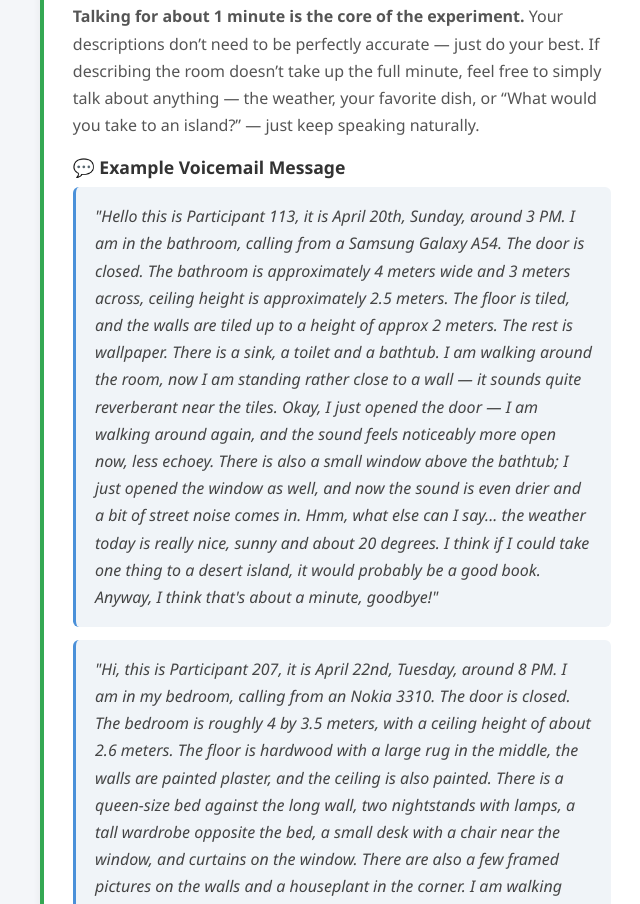
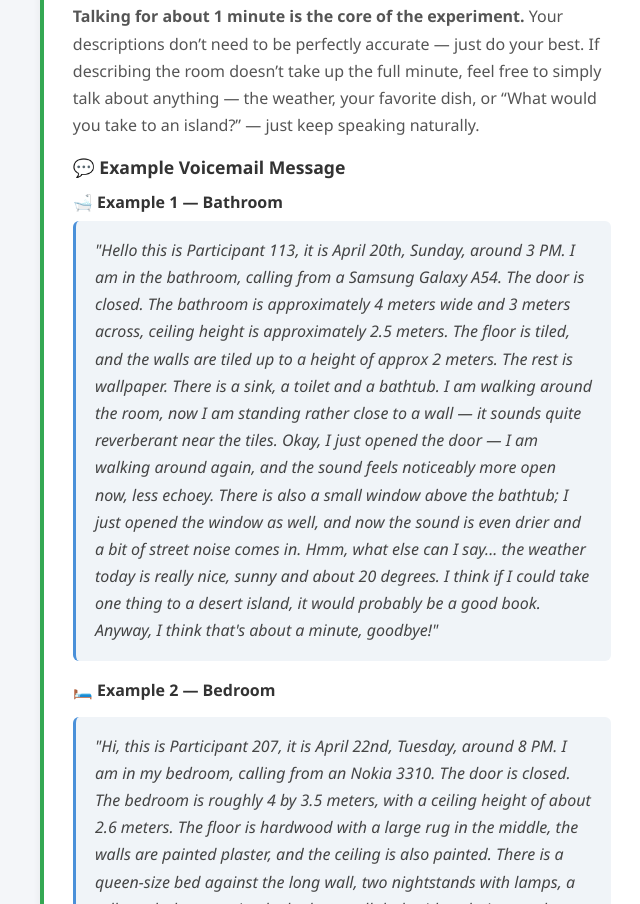
Before and after one commit to vhock/aufo.voicemail, a plain HTML site: page index.html in a window 1280 px wide. Shown: the part 649-1553 px from the top of the page, without its empty margins (300-940 px from the left). Drawn offline with Linux system fonts and the light colour scheme.

Commit message:
minor tweaks

```diff
--- a/index.html
+++ b/index.html
@@ -68,9 +68,11 @@
         <p data-i18n="introP2">As a participant, you will <strong>leave a voicemail of approximately 1 minute from as many rooms as possible in your apartment</strong> (bathroom, living room, kitchen, bedroom, stairway,balcony), briefly describing your surroundings in each. The whole process takes about 5 minutes.</p>
         <p data-i18n="introP3"><strong>Talking for about 1 minute is the core of the experiment.</strong> Your descriptions don’t need to be perfectly accurate — just do your best. If describing the room doesn’t take up the full minute, feel free to simply talk about anything — the weather, your favorite dish, or “What would you take to an island?” — just keep speaking naturally.</p>
         <h3 style="margin-top:1rem; margin-bottom:.5rem; color:#333; font-size:1.1rem;" data-i18n="exampleTitle">💬 Example Voicemail Message</h3>
+        <p style="margin-top:.6rem; margin-bottom:.3rem; font-weight:600; color:#333;" data-i18n="exampleLabel1">🛁 Example 1 — Bathroom</p>
         <blockquote style="background:#f0f4f8; border-left:3px solid #4a90d9; padding:1rem 1.2rem; border-radius:6px; color:#444; font-style:italic; line-height:1.7;" data-i18n="exampleQuote">
             "Hello this is Participant 113, it is April 20th, Sunday, around 3 PM. I am in the bathroom, calling from a Samsung Galaxy A54. The door is closed. The bathroom is approximately 4 meters wide and 3 meters across, ceiling height is approximately 2.5 meters. The floor is tiled, and the walls are tiled up to a height of approx 2 meters. The rest is wallpaper. There is a sink, a toilet and a bathtub. I am walking around the room, now I am standing rather close to a wall — it sounds quite reverberant near the tiles. Okay, I just opened the door — I am walking around again, and the sound feels noticeably more open now, less echoey. There is also a small window above the bathtub; I just opened the window as well, and now the sound is even drier and a bit of street noise comes in. Hmm, what else can I say... the weather today is really nice, sunny and about 20 degrees. I think if I could take one thing to a desert island, it would probably be a good book. Anyway, I think that's about a minute, goodbye!"
         </blockquote>
+        <p style="margin-top:1rem; margin-bottom:.3rem; font-weight:600; color:#333;" data-i18n="exampleLabel2">🛏️ Example 2 — Bedroom</p>
         <blockquote style="background:#f0f4f8; border-left:3px solid #4a90d9; padding:1rem 1.2rem; border-radius:6px; color:#444; font-style:italic; line-height:1.7; margin-top:.8rem;" data-i18n="exampleQuote2">
             "Hi, this is Participant 207, it is April 22nd, Tuesday, around 8 PM. I am in my bedroom, calling from an Nokia 3310. The door is closed. The bedroom is roughly 4 by 3.5 meters, with a ceiling height of about 2.6 meters. The floor is hardwood with a large rug in the middle, the walls are painted plaster, and the ceiling is also painted. There is a queen-size bed against the long wall, two nightstands with lamps, a tall wardrobe opposite the bed, a small desk with a chair near the window, and curtains on the window. There are also a few framed pictures on the walls and a houseplant in the corner. I am walking around the room while talking — near the wardrobe it sounds a tiny bit warmer, and standing on the rug the sound feels a bit softer than near the wall. Okay, I just opened the window — and honestly, sounds pretty much the same for me, maybe just a little more outside noise. That's about it for the bedroom, talk to you next time, bye!"
         </blockquote>
@@ -117,9 +119,11 @@
                 <li data-i18n="i13">Hang up, then move to the next room and call again.</li>
             </ul>
             <h3 style="margin-top:1rem; margin-bottom:.5rem; color:#333; font-size:1.1rem;" data-i18n="exampleTitle">💬 Example Voicemail Message</h3>
+            <p style="margin-top:.6rem; margin-bottom:.3rem; font-weight:600; color:#333;" data-i18n="exampleLabel1">🛁 Example 1 — Bathroom</p>
             <blockquote style="background:#f0f4f8; border-left:3px solid #4a90d9; padding:1rem 1.2rem; border-radius:6px; color:#444; font-style:italic; line-height:1.7;" data-i18n="exampleQuote">
                 "Hello this is Participant 113, it is April 20th, Sunday, around 3 PM. I am in the bathroom, calling from a Samsung Galaxy A54. The door is closed. The bathroom is approximately 4 meters wide and 3 meters across, ceiling height is approximately 2.5 meters. The floor is tiled, and the walls are tiled up to a height of approx 2 meters. The rest is wallpaper. There is a sink, a toilet and a bathtub. I am walking around the room, now I am standing rather close to a wall — it sounds quite reverberant near the tiles. Okay, I just opened the door — I am walking around again, and the sound feels noticeably more open now, less echoey. There is also a small window above the bathtub; I just opened the window as well, and now the sound is even drier and a bit of street noise comes in. Hmm, what else can I say... the weather today is really nice, sunny and about 20 degrees. I think if I could take one thing to a desert island, it would probably be a good book. Anyway, I think that's about a minute, goodbye!"
             </blockquote>
+            <p style="margin-top:1rem; margin-bottom:.3rem; font-weight:600; color:#333;" data-i18n="exampleLabel2">🛏️ Example 2 — Bedroom</p>
             <blockquote style="background:#f0f4f8; border-left:3px solid #4a90d9; padding:1rem 1.2rem; border-radius:6px; color:#444; font-style:italic; line-height:1.7; margin-top:.8rem;" data-i18n="exampleQuote2">
                 "Hi, this is Participant 207, it is April 22nd, Tuesday, around 8 PM. I am in my bedroom, calling from an Nokia 3310. The door is closed. The bedroom is roughly 4 by 3.5 meters, with a ceiling height of about 2.6 meters. The floor is hardwood with a large rug in the middle, the walls are painted plaster, and the ceiling is also painted. There is a queen-size bed against the long wall, two nightstands with lamps, a tall wardrobe opposite the bed, a small desk with a chair near the window, and curtains on the window. There are also a few framed pictures on the walls and a houseplant in the corner. I am walking around the room while talking — near the wardrobe it sounds a tiny bit warmer, and standing on the rug the sound feels a bit softer than near the wall. Okay, I just opened the window — and honestly, sounds pretty much the same for me, maybe just a little more outside noise. That's about it for the bedroom, talk to you next time, bye!"
             </blockquote>
@@ -201,6 +205,8 @@
                 introP2: 'As a participant, you will <strong>leave a voicemail of approximately 1-2 minutes from as many rooms as possible in your apartment and the surrounding areas</strong> (such as the bathroom, living room, kitchen, bedroom, hallway, balcony, stairway or even inside your car), briefly describing your surroundings in addition to performing small changes like opening or closing doors and windows. The whole process should take no longer than 5 to 10 minutes.',
                 introP3: '<strong>Talking for about 1 minute is the core of the experiment.</strong> Your descriptions don’t need to be perfectly accurate — just do your best. If describing the room doesn’t take up the full minute, feel free to simply talk about anything — the weather, your favorite dish, or “What would you take to an island?” — just keep speaking naturally.',
                 exampleTitle: '💬 Example Voicemail Message',
+                exampleLabel1: '🛁 Example 1 — Bathroom',
+                exampleLabel2: '🛏️ Example 2 — Bedroom',
                 exampleQuote: '"Hello this is Participant 113, it is April 20th, Sunday, around 3 PM. I am in the bathroom, calling from a Samsung Galaxy A54. The door is closed. The bathroom is approximately 4 meters wide and 3 meters across, ceiling height is approximately 2.5 meters. The floor is tiled, and the walls are tiled up to a height of approx 2 meters. The rest is wallpaper. There is a sink, a toilet and a bathtub. I am walking around the room, now I am standing rather close to a wall — it sounds quite reverberant near the tiles. Okay, I just opened the door — I am walking around again, and the sound feels noticeably more open now, less echoey. There is also a small window above the bathtub; I just opened the window as well, and now the sound is even drier and a bit of street noise comes in. Hmm, what else can I say... the weather today is really nice, sunny and about 20 degrees. I think if I could take one thing to a desert island, it would probably be a good book. Anyway, I think that\'s about a minute, goodbye!"',
                 exampleQuote2: '"Hi, this is Participant 207, it is April 22nd, Tuesday, around 8 PM. I am in my bedroom, calling from an Nokia 3310. The door is closed. The bedroom is roughly 4 by 3.5 meters, with a ceiling height of about 2.6 meters. The floor is hardwood with a large rug in the middle, the walls are painted plaster, and the ceiling is also painted. There is a queen-size bed against the long wall, two nightstands with lamps, a tall wardrobe opposite the bed, a small desk with a chair near the window, and curtains on the window. There are also a few framed pictures on the walls and a houseplant in the corner. I am walking around the room while talking — near the wardrobe it sounds a tiny bit warmer, and standing on the rug the sound feels a bit softer than near the wall. Okay, I just opened the window — and honestly, sounds pretty much the same for me, maybe just a little more outside noise. That\'s about it for the bedroom, talk to you next time, bye!"',
                 introP4: 'All data is handled confidentially and used for scientific purposes only.',
@@ -273,6 +279,8 @@
                 introP2: 'Als Teilnehmer hinterlassen Sie <strong>aus 5 Räumen Ihrer Wohnung jeweils eine Voicemail von ungefähr 1 Minute</strong> (Badezimmer, Wohnzimmer, Küche, Schlafzimmer und Flur) und beschreiben dabei kurz Ihre Umgebung. Der gesamte Ablauf dauert etwa 5 Minuten.',
                 introP3: '<strong>Etwa 1 Minute zu sprechen ist der Kern des Experiments.</strong> Ihre Beschreibungen müssen nicht perfekt sein — geben Sie einfach Ihr Bestes. Wenn die Raumbeschreibung keine ganze Minute füllt, sprechen Sie gerne einfach über etwas anderes weiter — z. B. über das Wetter, Ihr Lieblingsgericht oder „Was würden Sie auf eine Insel mitnehmen?“ — wichtig ist nur, natürlich weiterzusprechen.',
                 exampleTitle: '💬 Beispiel für eine Voicemail-Nachricht',
+                exampleLabel1: '🛁 Beispiel 1 — Badezimmer',
+                exampleLabel2: '🛏️ Beispiel 2 — Schlafzimmer',
                 exampleQuote: '"Hallo, hier ist Teilnehmer 113, es ist der 20. April, Sonntag, etwa 15 Uhr. Ich bin im Badezimmer und rufe von einem Samsung Galaxy A54 an. Die Tür ist geschlossen. Das Badezimmer ist ungefähr 4 Meter breit und 3 Meter lang, die Deckenhöhe beträgt etwa 2,5 Meter. Der Boden ist gefliest, und die Wände sind bis etwa 2 Meter Höhe gefliest. Der Rest ist tapeziert. Es gibt ein Waschbecken, eine Toilette und eine Badewanne. Ich gehe gerade im Raum umher, jetzt stehe ich eher nahe an einer Wand — in der Nähe der Fliesen klingt es ziemlich hallig. Okay, ich habe gerade die Tür geöffnet — ich gehe wieder umher, und der Klang wirkt jetzt deutlich offener, weniger hallig. Über der Badewanne ist außerdem ein kleines Fenster; ich habe gerade auch das Fenster geöffnet, und jetzt klingt es noch trockener und ein bisschen Straßenlärm kommt herein. Hm, was kann ich noch sagen … das Wetter heute ist wirklich schön, sonnig und etwa 20 Grad. Wenn ich eine Sache auf eine einsame Insel mitnehmen könnte, wäre es wahrscheinlich ein gutes Buch. Ich glaube, das war ungefähr eine Minute, auf Wiederhören!"',
                 exampleQuote2: '"Hallo, hier ist Teilnehmer 207, es ist der 22. April, Dienstag, etwa 20 Uhr. Ich bin in meinem Schlafzimmer und rufe von einem Nokia 3310 an. Die Tür ist geschlossen. Das Schlafzimmer ist ungefähr 4 mal 3,5 Meter groß, die Deckenhöhe beträgt etwa 2,6 Meter. Der Boden ist Parkett mit einem großen Teppich in der Mitte, die Wände sind verputzt und gestrichen, die Decke ist ebenfalls gestrichen. An der langen Wand steht ein Doppelbett, daneben zwei Nachttische mit Lampen, gegenüber dem Bett ein hoher Kleiderschrank, am Fenster ein kleiner Schreibtisch mit Stuhl, und das Fenster hat Vorhänge. An den Wänden hängen ein paar gerahmte Bilder und in der Ecke steht eine Zimmerpflanze. Ich gehe beim Sprechen im Raum umher — in der Nähe des Kleiderschranks klingt es ein wenig wärmer, und auf dem Teppich wirkt der Klang etwas weicher als an der Wand. Okay, ich habe gerade das Fenster geöffnet — und ehrlich gesagt, klingt für mich eigentlich ziemlich gleich, vielleicht nur ein bisschen mehr Außengeräusche. Das war es für das Schlafzimmer, bis zum nächsten Mal, tschüss!"',
                 introP4: 'Alle Daten werden vertraulich behandelt und ausschließlich zu wissenschaftlichen Zwecken verwendet.',
```
